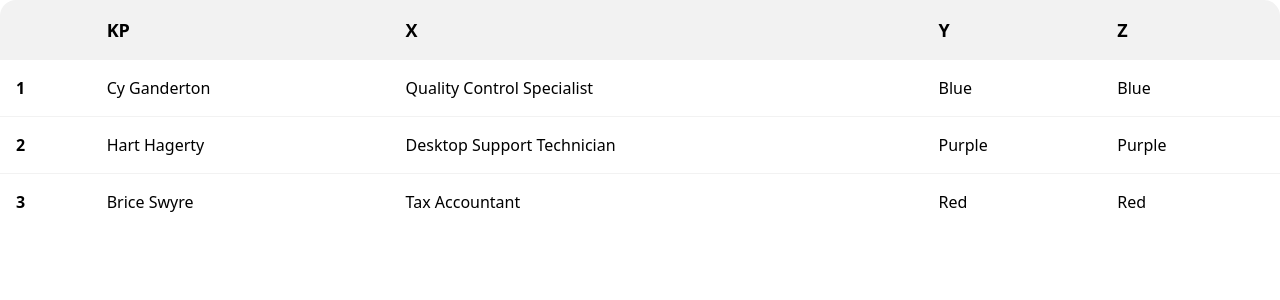
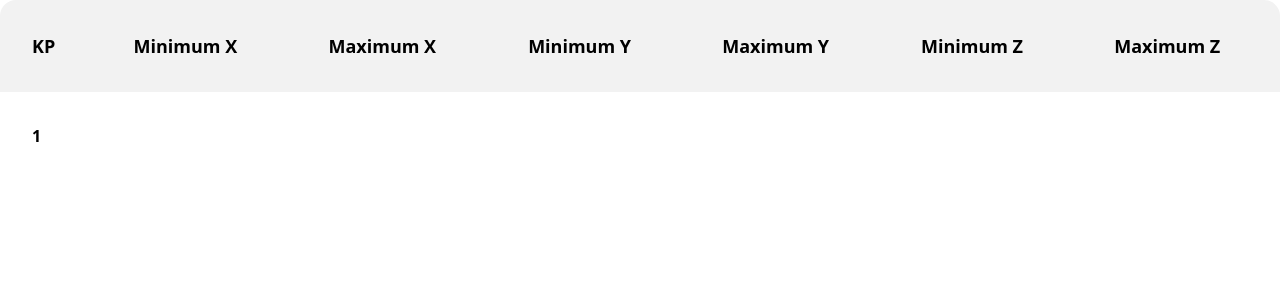
Before and after one commit to Heezol06/Battery-Low-Interactive-Ltd-ass., a React (Create React App) app: page /result in a window 1280 px wide. Shown: the top 300 px of the page. Built offline with nearby package versions, Linux system fonts and the light colour scheme.

Commit message:
result show on table

```diff
--- a/src/component/CSVConvert.js
+++ b/src/component/CSVConvert.js
@@ -26,14 +26,13 @@ const styles = {
   },
 };
 
-const CSVConvert = ({setXMax,setXMin,setYMax,setYMin,setZMax,setZMin, setCSVData}) => {
+const CSVConvert = ({setXMax,setXMin,setYMax,setYMin,setZMax,setZMin}) => {
   const { CSVReader } = useCSVReader();
 
 
   return (
     <CSVReader
       onUploadAccepted={(results) => {
-        setCSVData(results.data)
         const arr = results.data;
 
         let x = [];
@@ -62,7 +61,6 @@ const CSVConvert = ({setXMax,setXMin,setYMax,setYMin,setZMax,setZMin, setCSVData
         setYMax(Math.max(...y))
         setZMin(Math.min(...z))
         setZMax(Math.max(...z))
-        console.log("---------------------------");
       }}
     >
       {({
--- a/src/component/ProjectDetailsForm.js
+++ b/src/component/ProjectDetailsForm.js
@@ -5,9 +5,14 @@ import Projects from "./Projects";
 import Results from "./Results";
 
 const ProjectDetailsForm = () => {
+  const [xMin, setXMin] = useState();
+  const [xMax, setXMax] = useState();
+  const [yMin, setYMin] = useState();
+  const [yMax, setYMax] = useState();
+  const [zMin, setZMin] = useState();
+  const [zMax, setZMax] = useState();
   const [page, setPage] = useState(0);
-  const [planning, setPlanning] = useState({})
-  const [CSVData, setCSVData] = useState([])
+  const [planning, setPlanning] = useState({});
   const [formData, setFormData] = useState({
     ProjectName: "",
     ProjectDescription: "",
@@ -18,11 +23,46 @@ const ProjectDetailsForm = () => {
   const FormTitles = ["Company Planning", "CSV Info", "Results"];
   const PageDisplay = () => {
     if (page === 0) {
-      return <CompanyPlanning setPlanning={setPlanning} formData={formData} setFormData={setFormData} />;
+      return (
+        <CompanyPlanning
+          setPlanning={setPlanning}
+          formData={formData}
+          setFormData={setFormData}
+        />
+      );
     } else if (page === 1) {
-      return <Projects setCSVData={setCSVData} planning={planning} formData={formData} setFormData={setFormData} />;
+      return (
+        <Projects
+          xMin={xMin}
+          xMax={xMax}
+          yMin={yMin}
+          yMax={yMax}
+          zMin={zMin}
+          zMax={zMax}
+          setXMax={setXMax}
+          setXMin={setXMin}
+          setYMax={setYMax}
+          setYMin={setYMin}
+          setZMax={setZMax}
+          setZMin={setZMin}
+          planning={planning}
+          formData={formData}
+          setFormData={setFormData}
+        />
+      );
     } else if (page === 2) {
-      return <Results CSVData={CSVData} formData={formData} setFormData={setFormData} />;
+      return (
+        <Results
+          xMin={xMin}
+          xMax={xMax}
+          yMin={yMin}
+          yMax={yMax}
+          zMin={zMin}
+          zMax={zMax}
+          formData={formData}
+          setFormData={setFormData}
+        />
+      );
     }
   };
 
--- a/src/component/Projects.js
+++ b/src/component/Projects.js
@@ -1,14 +1,23 @@
-import React, { useState } from "react";
+import React from "react";
 // import { useCSVReader } from "react-papaparse";
 import CSVConvert from "./CSVConvert";
 
-const Projects = ({ planning, setCSVData }) => {
-  const [xMin, setXMin] = useState();
-  const [xMax, setXMax] = useState();
-  const [yMin, setYMin] = useState();
-  const [yMax, setYMax] = useState();
-  const [zMin, setZMin] = useState();
-  const [zMax, setZMax] = useState();
+const Projects = ({
+  planning,
+  xMin,
+  xMax,
+  yMin,
+  yMax,
+  zMin,
+  zMax,
+  setXMin,
+  setXMax,
+  setYMin,
+  setYMax,
+  setZMin,
+  setZMax,
+  setPage,
+}) => {
   // console.log(planning);
 
   return (
@@ -78,7 +87,6 @@ const Projects = ({ planning, setCSVData }) => {
               </label>
               <div className="file-wrapper">
                 <CSVConvert
-                setCSVData={setCSVData}
                   setXMax={setXMax}
                   setXMin={setXMin}
                   setYMax={setYMax}
--- a/src/component/Results.js
+++ b/src/component/Results.js
@@ -1,41 +1,31 @@
-import React from 'react';
+import React from "react";
 
-const Results = ({CSVData}) => {
-    console.log(CSVData)
+const Results = ({ xMin, xMax, yMin, yMax, zMin, zMax }) => {
+  console.log(xMin, xMax, yMin, yMax, zMin, zMax);
   return (
     <div>
       <div className="overflow-x-auto">
         <table className="table w-full text-black">
           <thead>
             <tr>
-        <th></th>
-        <th className='text-lg'>KP</th>
-        <th className='text-lg'>X</th>
-        <th className='text-lg'>Y</th>
-        <th className='text-lg'>Z</th>
+              <th className="text-lg capitalize p-8">KP</th>
+              <th className="text-lg capitalize p-8">Minimum X</th>
+              <th className="text-lg capitalize p-8">Maximum X</th>
+              <th className="text-lg capitalize p-8">Minimum Y</th>
+              <th className="text-lg capitalize p-8">Maximum Y</th>
+              <th className="text-lg capitalize p-8">Minimum Z</th>
+              <th className="text-lg capitalize p-8">Maximum Z</th>
             </tr>
           </thead>
           <tbody>
             <tr>
-        <th>1</th>
-        <td>Cy Ganderton</td>
-        <td>Quality Control Specialist</td>
-        <td>Blue</td>
-        <td>Blue</td>
-      </tr>
-      <tr>
-        <th>2</th>
-        <td>Hart Hagerty</td>
-        <td>Desktop Support Technician</td>
-        <td>Purple</td>
-        <td>Purple</td>
-      </tr>
-      <tr>
-        <th>3</th>
-        <td>Brice Swyre</td>
-        <td>Tax Accountant</td>
-        <td>Red</td>
-        <td>Red</td>
+              <th className="p-8">1</th>
+              <td className="p-8">{xMin}</td>
+              <td className="p-8">{xMax}</td>
+              <td className="p-8">{yMin}</td>
+              <td className="p-8">{yMax}</td>
+              <td className="p-8">{zMin}</td>
+              <td className="p-8">{zMax}</td>
             </tr>
           </tbody>
         </table>
```
Lines whose indentation alone changed are shown as unchanged.
